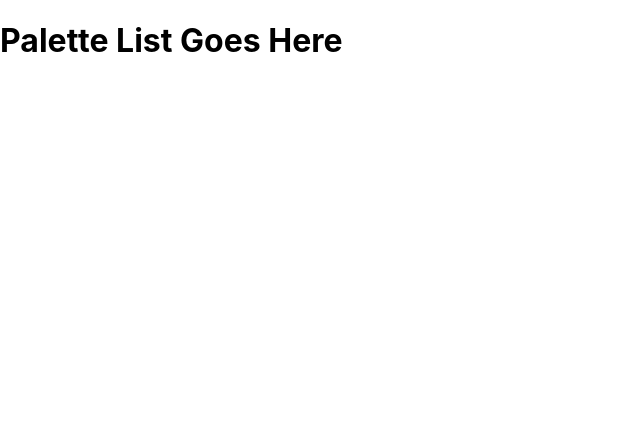
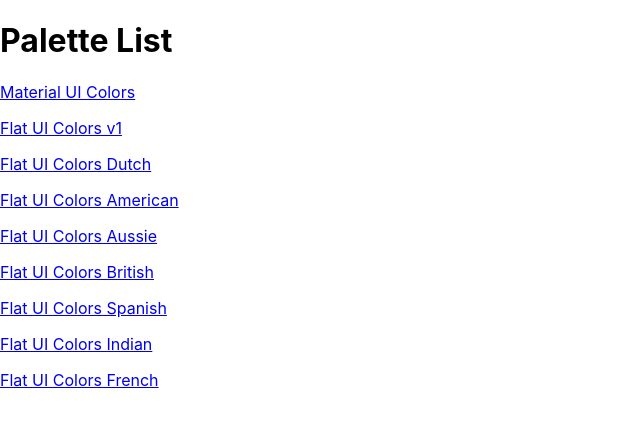
Before and after one commit to Cashley112/react-colors, a React (Create React App) app: page / in a window 1280 px wide. Shown: the top 424 px of the page, without its empty margins (0-640 px from the left). Built offline with nearby package versions, Linux system fonts and the light colour scheme.

Commit message:
add palette list and links

```diff
--- a/src/App.js
+++ b/src/App.js
@@ -1,4 +1,5 @@
 import Palette from './Palette';
+import PaletteList from './PaletteList';
 import React, { Component } from 'react'
 import { Route, Switch } from 'react-router-dom';
 import seedColors from './seedColors';
@@ -13,7 +14,7 @@ class App extends Component {
   render() {
     return (
       <Switch>
-        <Route exact path='/' render={() => <h1>Palette List Goes Here</h1>} />
+        <Route exact path='/' render={() => <PaletteList palettes={seedColors} />} />
         <Route exact path='/palette/:id' render={(routeProps) => <Palette palette={generatePalette(this.findPalette(routeProps.match.params.id))} />} />
       </Switch>
     );
--- a/src/Navbar.js
+++ b/src/Navbar.js
@@ -1,4 +1,5 @@
 import React, { Component } from 'react';
+import { Link } from 'react-router-dom';
 import Select from '@material-ui/core/Select';
 import MenuItem from '@material-ui/core/MenuItem';
 import Snackbar from '@material-ui/core/Snackbar';
@@ -29,7 +30,7 @@ class Navbar extends Component {
         return(
             <header className='Navbar'>
                 <div className='logo'>
-                    <a href='#'>reactColors</a>
+                    <Link to='/'>react-colors</Link>
                 </div>
                 <div className='slider-container'>
                 <span>Level: {level}</span>
--- /dev/null
+++ b/src/PaletteList.js
@@ -0,0 +1,20 @@
+import React, { Component } from 'react';
+import { Link } from 'react-router-dom';
+
+class PaletteList extends Component {
+    render() {
+        const { palettes } = this.props;
+        return(
+            <div>
+                <h1>Palette List</h1>
+                {palettes.map(palette => (
+                    <p>
+                        <Link to={`/palette/${palette.id}`}>{palette.paletteName}</Link>
+                    </p>
+                ))}
+            </div>
+        )
+    }
+}
+
+export default PaletteList;
```
